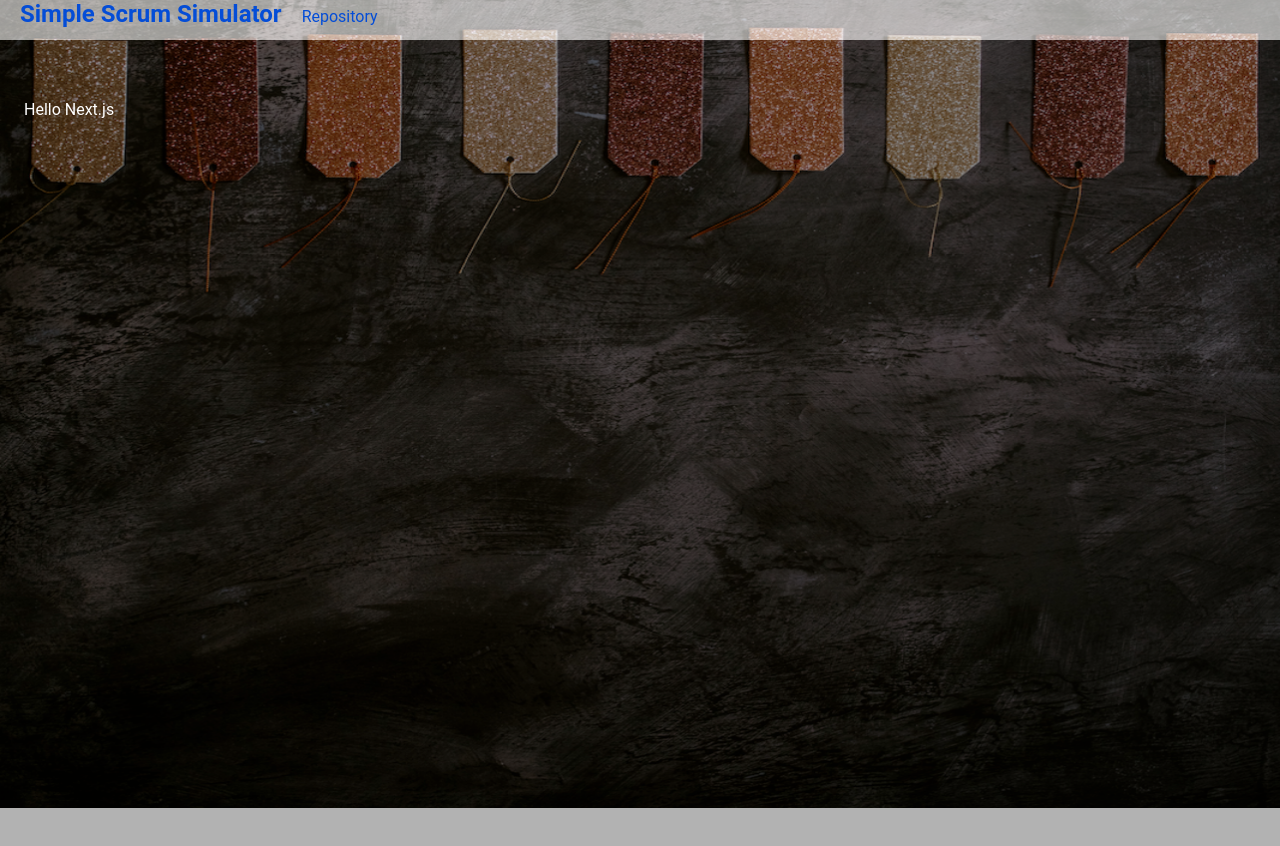
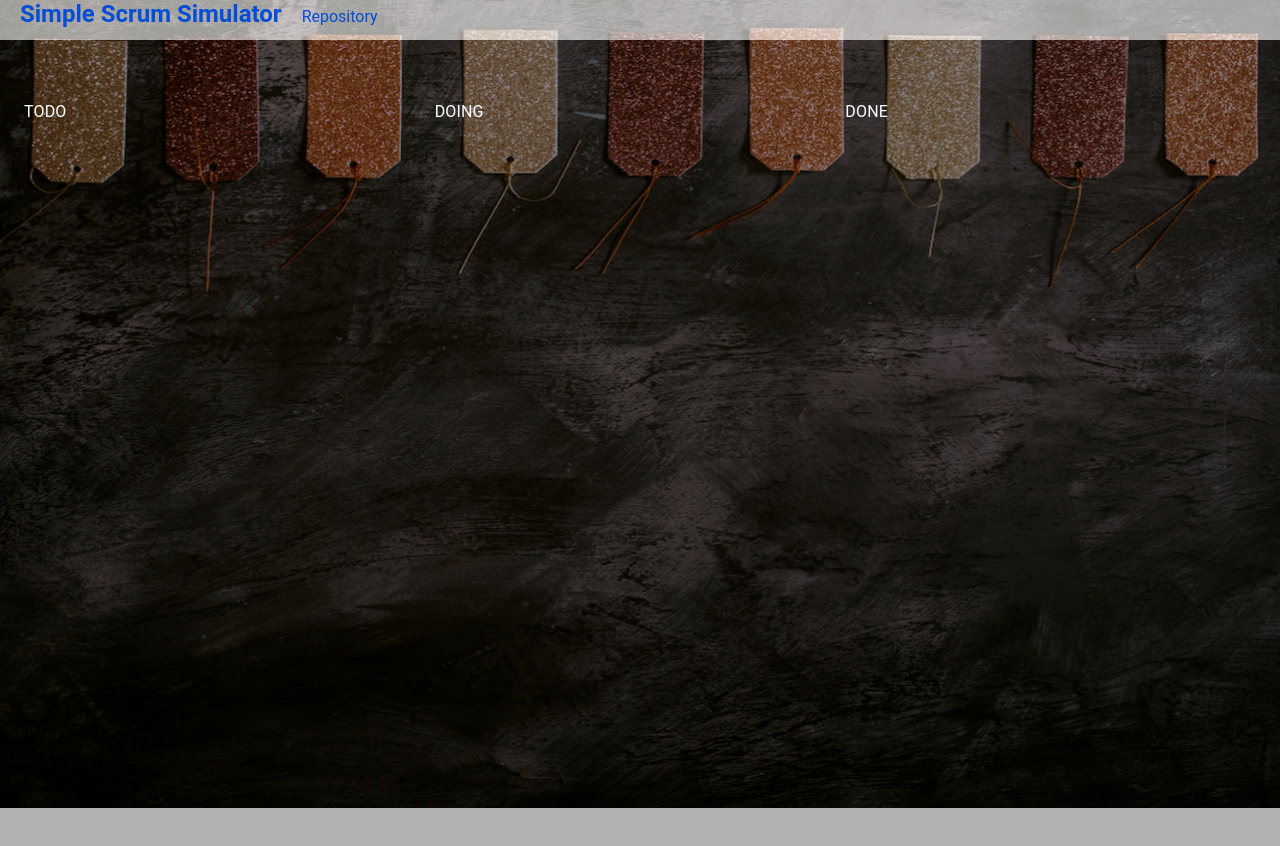
Before and after one commit to rowaxl/simple-scrum-board, a Next.js app: page / in a window 1280 px wide. Shown: the top 846 px of the page. Built offline with nearby package versions, Linux system fonts and the light colour scheme.

Commit message:
add grid container basic layout

```diff
--- a/pages/index.js
+++ b/pages/index.js
@@ -1,18 +1,103 @@
 import Head from '../components/head';
 import Nav from '../components/nav';
 import Background from '../components/background';
-import { Container } from '@material-ui/core'
+import { Container, Grid, Card, CardHeader, CardContent, FormControl, InputLabel, MenuItem, Select, CardActionArea, Typography } from '@material-ui/core'
+import { makeStyles } from '@material-ui/core/styles';
 
+const useStyles = makeStyles((theme) => ({
+  gridContainer: {
+    background: 'rgba(255, 255, 255, 0.7)'
+  },
+  taskCards: {
+    minWidth: 300,
+    border: '2px solid #444'
+  },
+  formControl: {
+    margin: theme.spacing(1),
+    minWidth: 200,
+  }
+}));
 
-export default () => (
+export default () => {
+  const styles = useStyles();
+
+  return (
     <div>
       <Head title="Simple Scrum Simulator" />
+
       <Background />
+
       <Nav />
 
       <div className="app-wrap">
         <Container fixed>
-        Hello Next.js
+
+          <Grid
+            container
+            direction="row"
+            justify="center"
+            alignItems="flex-start"
+          >
+
+            <Grid
+              item
+              xs={12}
+              md={4}
+              justify="center"
+            >
+              <Grid
+                container
+                direction="column"
+                justify="center"
+                alignItems="flex-start"
+                spacing={1}
+              >
+                <Grid item xs={12} md={12}>
+                  <Typography>TODO</Typography>
+                </Grid>
+              </Grid>
+            </Grid>
+
+            <Grid
+              item
+              xs={12}
+              md={4}
+              justify="center"
+            >
+              <Grid
+                container
+                direction="column"
+                justify="center"
+                alignItems="flex-start"
+                spacing={1}
+              >
+                <Grid item xs={12} md={12}>
+                  <Typography>DOING</Typography>
+                </Grid>
+              </Grid>
+            </Grid>
+
+            <Grid
+              item
+              xs={12}
+              md={4}
+              justify="center"
+            >
+              <Grid
+                container
+                direction="column"
+                justify="center"
+                alignItems="flex-start"
+                spacing={1}
+              >
+                <Grid item xs={12} md={12}>
+                  <Typography>DONE</Typography>
+                </Grid>
+              </Grid>
+            </Grid>
+
+          </Grid>
+
         </Container>
       </div>
 
@@ -27,4 +112,5 @@ export default () => (
       }
     `}</style>
     </div>
-);
+  )
+};
```
Lines whose indentation alone changed are shown as unchanged.
